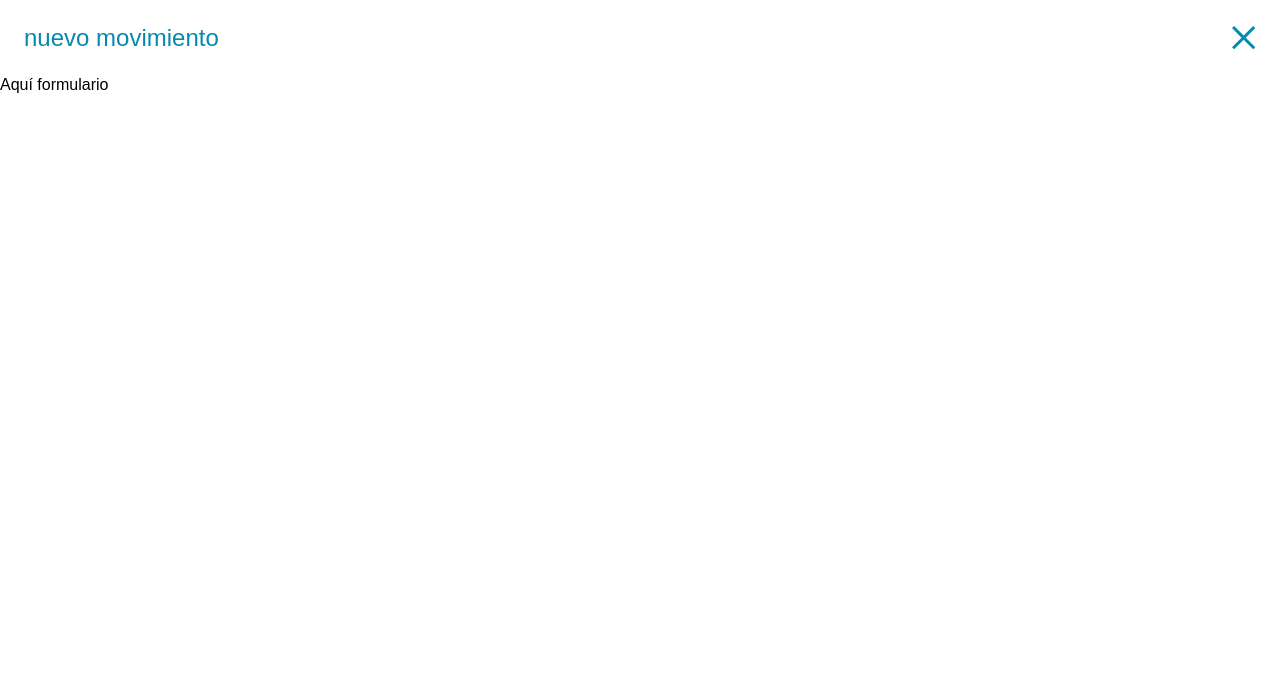
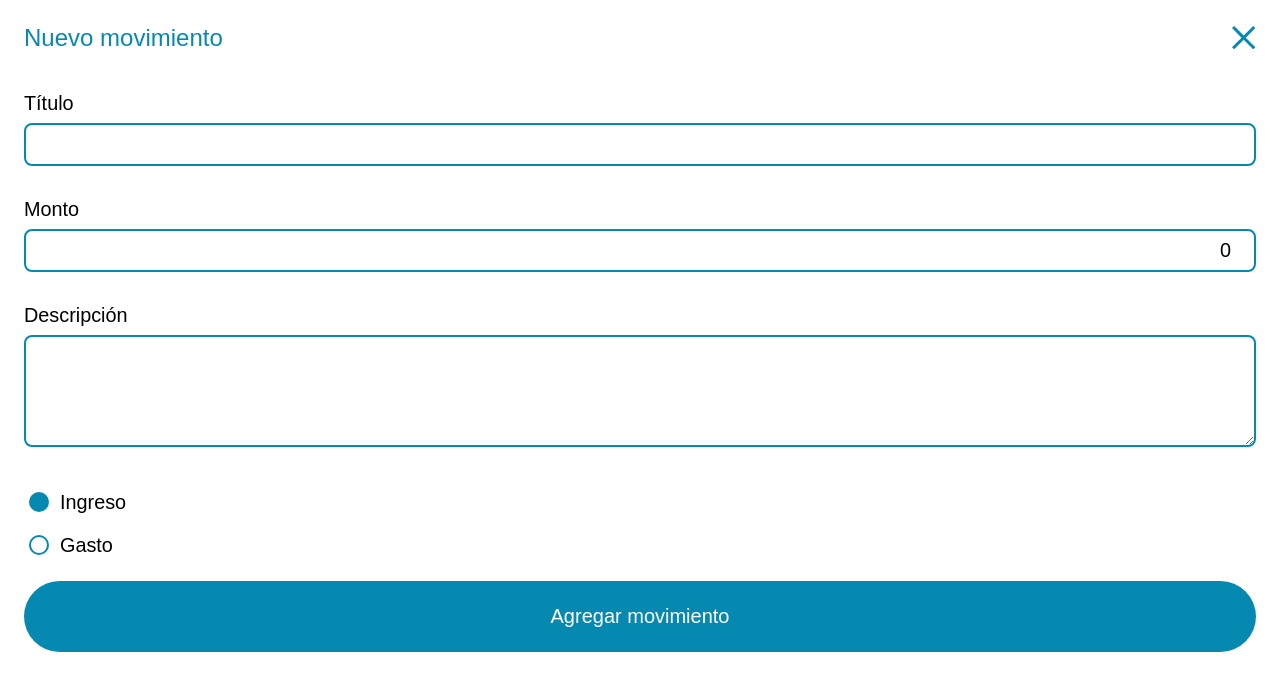
Before and after one commit to JairoDuenas/cash-flow-Vue, a Vue app: page / in a window 1280 px wide. Both pictures are taken after a click on the button "Agregar movimiento". Shown: the top 690 px of the page. Built offline with nearby package versions, Linux system fonts and the light colour scheme.

Commit message:
Formulario para agregar

```diff
--- a/src/components/Action.vue
+++ b/src/components/Action.vue
@@ -2,7 +2,33 @@
   <button @click="showModal = true">Agregar movimiento</button>
   <teleport to="#app">
     <Modal v-show="showModal" @close="showModal = false">
-      Aquí formulario
+      <form @submit.prevent="submit">
+        <div class="field">
+          <label>Título</label>
+          <input type="text" v-model="title" />
+        </div>
+        <div class="field">
+          <label>Monto</label>
+          <input type="number" v-model="amount" />
+        </div>
+        <div class="field">
+          <label>Descripción</label>
+          <textarea rows="4" v-model="description"></textarea>
+        </div>
+        <div class="field">
+          <label class="radio-label">
+            <input type="radio" v-model="movementType" value="Ingreso" />
+            <span>Ingreso</span>
+          </label>
+          <label class="radio-label">
+            <input type="radio" v-model="movementType" value="Gasto" />
+            <span>Gasto</span>
+          </label>
+        </div>
+        <div class="action">
+          <button>Agregar movimiento</button>
+        </div>
+      </form>
     </Modal>
   </teleport>
 </template>
@@ -12,6 +38,14 @@
 import Modal from "./Modal.vue";
 
 const showModal = ref(false);
+const title = ref("");
+const amount = ref(0);
+const description = ref("");
+const movementType = ref("Ingreso");
+
+const submit = () => {
+  showModal.value = !showModal.value;
+};
 </script>
 
 <style scoped>
--- a/src/components/Modal.vue
+++ b/src/components/Modal.vue
@@ -1,7 +1,7 @@
 <template>
   <div class="modal">
     <div class="head">
-      <p>nuevo movimiento</p>
+      <p>Nuevo movimiento</p>
       <img @click="close" src="@/assets/close-icon.svg" alt="cerrar" />
     </div>
     <div class="body">
```
